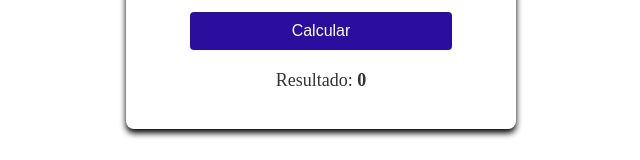
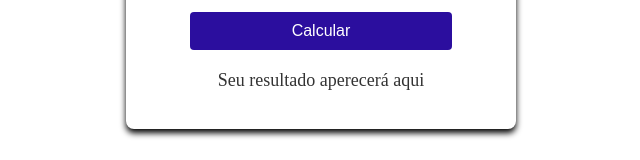
Before and after one commit to thiago-desenv/conceitos-basicos, an Angular app: page / in a window 1280 px wide. Shown: the part 291-451 px from the top of the page, without its empty margins (319-959 px from the left). Built offline with nearby package versions, Linux system fonts and the light colour scheme.

Commit message:
Aplicado lógica para mostrar valor somente quando houver valor válido digitado

```diff
--- a/src/app/calculadora/calculadora.html
+++ b/src/app/calculadora/calculadora.html
@@ -11,8 +11,18 @@
       <button type="submit">Calcular</button>
     </form>
 
-    <div class="result-display">
-      <p>Resultado: <span id="result">{{resultado}}</span></p>
+    <div class="result-display" *ngIf="resultado">
+      <p>Seu resultado está abaixo:</p>
     </div>
+
+    @if(resultado) {
+      <div class="result-display">
+        <p>Resultado: <span id="result">{{resultado}}</span></p>
+      </div>
+    } @else {
+      <div class="result-display">
+        <p>Seu resultado aperecerá aqui</p>
+      </div>
+    }
   </div>
 </div>
--- a/src/app/calculadora/calculadora.ts
+++ b/src/app/calculadora/calculadora.ts
@@ -1,9 +1,10 @@
+import { CommonModule } from '@angular/common';
 import { Component } from '@angular/core';
 import { FormsModule } from '@angular/forms';
 
 @Component({
   selector: 'app-calculadora',
-  imports: [FormsModule],
+  imports: [FormsModule, CommonModule],
   templateUrl: './calculadora.html',
   styleUrl: './calculadora.scss'
 })
```
